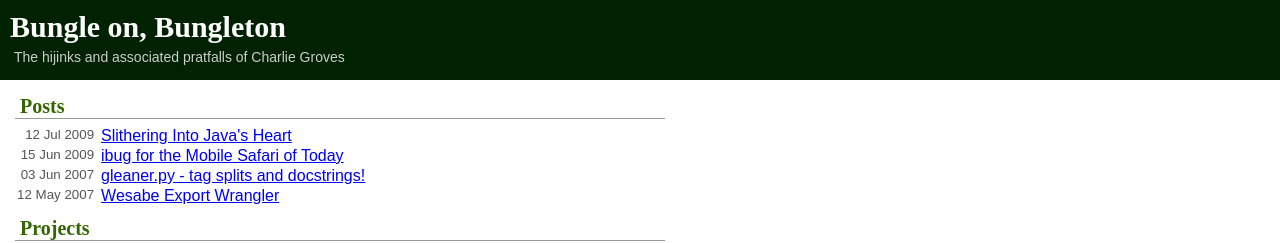
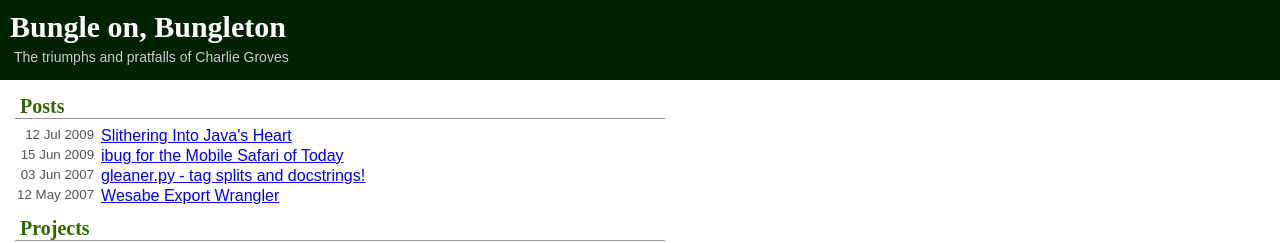
Before and after one commit to groves/groves.github.com, a Jekyll site: the page built from index.html, in a window 1280 px wide. Shown: the top 243 px of the page. Built offline with Jekyll 4.4.1, drawn with Linux system fonts in a browser that asks for light colours.

Commit message:
As much as I wish hijinks were involved, my technical life is largely devoid of them

```diff
--- a/_layouts/default.html
+++ b/_layouts/default.html
@@ -15,7 +15,7 @@
 <body>
     <div id="header">
         <h1><a href="/">Bungle on, Bungleton</a></h1>
-        <p>The hijinks and associated pratfalls of Charlie Groves</p>
+        <p>The triumphs and pratfalls of Charlie Groves</p>
     </div>
     <div id="body">
         {{ content }}
```
